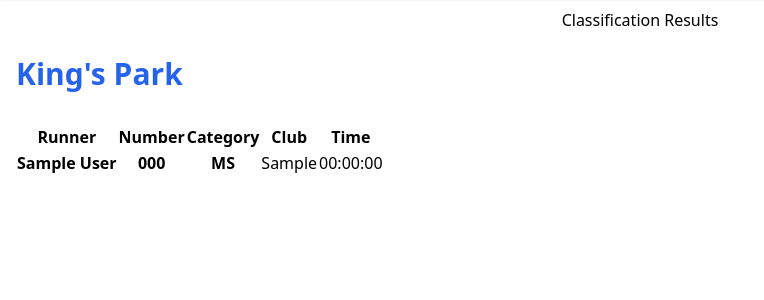
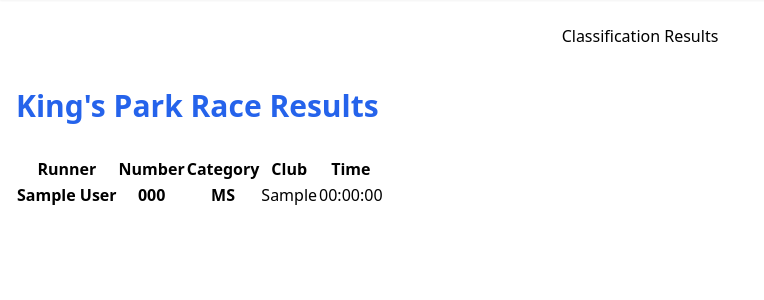
Before and after one commit to lukasz-pudlo/southbyfive-htmx, a Django app: a page that uses races/templates/race_detail.html in a window 1280 px wide. Shown: the part 60-360 px from the top of the page, without its empty margins (0-764 px from the left). Run offline with Django 5.2, Linux system fonts and the light colour scheme; tables that the repository leaves empty hold one stand-in row (values such as "Sample post"); some libraries are stand-ins or nearby versions.

Commit message:
Change width of element with link to race/classification results

```diff
--- a/races/templates/classification_detail.html
+++ b/races/templates/classification_detail.html
@@ -2,7 +2,7 @@
 {% load datetime_filters %}
 
 {% block content %}
-<div class="flex w-full">
+<div class="container mx-auto p-4">
   <div class="card bg-base-300 rounded-box grid h-10 grow place-items-center"><a href="{% url 'race-detail' classification.slug %}">Race Results</a></div>
 </div>
 <div class="container mx-auto p-4">
--- a/races/templates/race_detail.html
+++ b/races/templates/race_detail.html
@@ -2,11 +2,11 @@
 {% load datetime_filters %}
 
 {% block content %}
-<div class="flex w-full">
+<div class="container mx-auto p-4">
   <div class="card bg-base-300 rounded-box grid h-10 grow place-items-center"><a href="{% url 'classification-detail' race.slug %}">Classification Results</a></div>
 </div>
 <div class="container mx-auto p-4">
-    <h1 class="text-3xl font-bold text-blue-600">{{ race.get_park_display }}</h1>
+    <h1 class="text-3xl font-bold text-blue-600">{{ race.get_park_display }} Race Results</h1>
 </div>
 
 <div class="container mx-auto p-4 overflow-x-auto">
```
